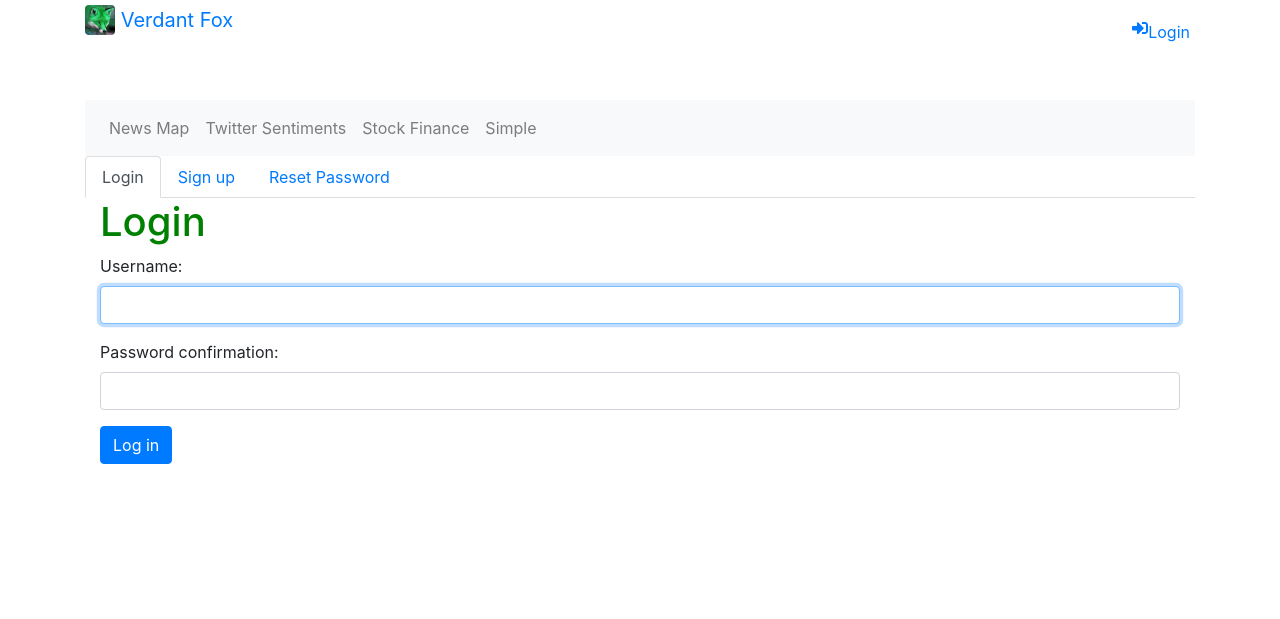
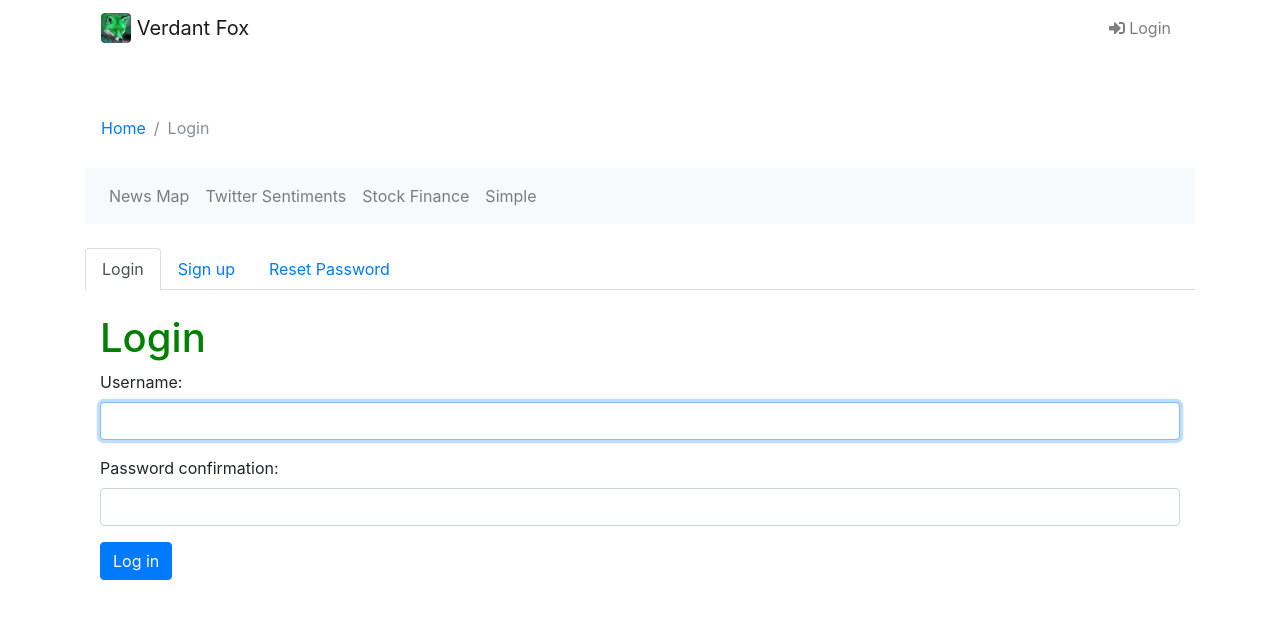
Before and after one commit to VerdantFox/VerdantFoxSite, a Django app: page /accounts/login/ in a window 1280 px wide. Shown: the top 619 px of the page. Run offline with Django 3.2, Linux system fonts and the light colour scheme; some libraries are stand-ins or nearby versions.

Commit message:
Added breadcrumb system and updated top navbar (login and home).

```diff
--- a/Simple/templates/Simple/Simple_index.html
+++ b/Simple/templates/Simple/Simple_index.html
@@ -1,6 +1,10 @@
 {% extends 'Simple/Simple_base.html' %}
 {% block title_block %}
   Home | Simple
+{% endblock %}
+{% block breadcrumb %}
+  <li class="breadcrumb-item"><a href="{% url 'home' %}">Home</a></li>
+  <li class="breadcrumb-item active" aria-current="page">Simple</li>
 {% endblock %}
 {% block body_block %}
   <div class="title-section">
--- a/Simple/templates/Simple/change_form.html
+++ b/Simple/templates/Simple/change_form.html
@@ -1,6 +1,11 @@
 {% extends 'Simple/Simple_base.html' %}
 {% block title_block %}
   Change | Simple
+{% endblock %}
+{% block breadcrumb %}
+  <li class="breadcrumb-item"><a href="{% url 'home' %}">Home</a></li>
+  <li class="breadcrumb-item"><a href="{% url 'Simple:index' %}">Simple</a></li>
+  <li class="breadcrumb-item active" aria-current="page">Change</li>
 {% endblock %}
 {% block body_block %}
   <h1>Welcome to Change!</h1>
--- a/Simple/templates/Simple/fizzbuzz_form.html
+++ b/Simple/templates/Simple/fizzbuzz_form.html
@@ -1,6 +1,11 @@
 {% extends 'Simple/Simple_base.html' %}
 {% block title_block %}
   FizzBuzz | Simple
+{% endblock %}
+{% block breadcrumb %}
+  <li class="breadcrumb-item"><a href="{% url 'home' %}">Home</a></li>
+  <li class="breadcrumb-item"><a href="{% url 'Simple:index' %}">Simple</a></li>
+  <li class="breadcrumb-item active" aria-current="page">FizzBuzz</li>
 {% endblock %}
 {% block body_block %}
   <h1>Welcome to FizzBuzz!</h1>
--- a/accounts/templates/accounts/login.html
+++ b/accounts/templates/accounts/login.html
@@ -1,5 +1,9 @@
 {% extends 'accounts/accounts_base.html' %}
 {% block title_block %}Login | Verdant Fox{% endblock %}
+{% block breadcrumb %}
+  <li class="breadcrumb-item"><a href="{% url 'home' %}">Home</a></li>
+  <li class="breadcrumb-item active" aria-current="page">Login</li>
+{% endblock %}
 {% block navbar_2 %}
   <ul class="nav nav-tabs">
   <li class="nav-item">
@@ -11,7 +15,8 @@
   <li class="nav-item">
     <a class="nav-link" href="">Reset Password</a>
   </li>
-</ul>
+  </ul>
+  <br>
 {% endblock %}
 {% block body_block %}
   <div class="container">
--- a/accounts/templates/accounts/logout.html
+++ b/accounts/templates/accounts/logout.html
@@ -1,4 +1,8 @@
 {% extends 'main_base.html' %}
+{% block breadcrumb %}
+  <li class="breadcrumb-item"><a href="{% url 'home' %}">Home</a></li>
+  <li class="breadcrumb-item active" aria-current="page">Log out</li>
+{% endblock %}
 {% block body_block %}
   <h2>You are now logged out.</h2>
   <h4>Thank you for visiting, come again!</h4>
--- a/accounts/templates/accounts/signup_success.html
+++ b/accounts/templates/accounts/signup_success.html
@@ -1,4 +1,8 @@
 {% extends 'main_base.html' %}
+{% block breadcrumb %}
+  <li class="breadcrumb-item"><a href="{% url 'home' %}">Home</a></li>
+  <li class="breadcrumb-item active" aria-current="page">Signed up</li>
+{% endblock %}
 {% block body_block %}
     {% if messages %}
       <ul class="messages">
--- a/static/VerdantFox/css/master.css
+++ b/static/VerdantFox/css/master.css
@@ -3,13 +3,24 @@ h1{
 }
 
 .user-info{
-    float: right;
-    padding: 10px;
+    color: black;
 }
 .border{
     border: 2px solid black;
 }
 
-.top-row{
-    height: 100px
+/*.top-row{*/
+    /*height: 100px*/
+/*}*/
+
+.transparent{
+  background: transparent;
+  background-image: none;
+  border-color: transparent;
+  box-shadow: none;
 }
+.pad:before{
+    content:" ";
+    display:inline-block;
+    width:4px;
+}
--- a/templates/base.html
+++ b/templates/base.html
@@ -18,20 +18,20 @@
   </head>
   <body>
     <header>
-      <div class="top-row">
-      <div class="container">
-        <div class="row">
-          <div class="col-6">
+
+
+      <div class="top-row container">
+        <nav class="navbar navbar-expand-md navbar-light">
           <a class="navbar-brand" href="{% url 'home' %}">
             <img src="/static/images/VerdantFoxIcon.jpg" width="30"
                  height="30" class="d-inline-block align-top rounded"
                  alt="No image found"> Verdant Fox</a>
-          </div>
+        <ul class="navbar-nav ml-auto">
+          <li class="nav-item">
           {% if user.is_authenticated %}
-        <div class="col-6 user-info">
             <div class="user-info">
               <div class="nav dropdown">
-          <a class="dropdown-toggle dropdown-custom" href="#"
+                <a class="dropdown-toggle dropdown-custom nav-link" href="#"
                    role="button" id="dropdownMenuLink" data-toggle="dropdown"
                    aria-haspopup="true" aria-expanded="false">
                   Welcome, {{ request.user.username }}
@@ -45,32 +45,40 @@
                 </div>
               </div>
             </div>
-        </div>
           {% else %}
-        <div class="col-6 user-info">
             <div class="user-info">
-            <a class="nav login" href="{% url 'accounts:login' %}"><i class="fas fa-sign-in-alt"></i> Login</a>
+              <a class="nav-link mr-auto" href="{% url 'accounts:login' %}">
+                  <i class="fas fa-sign-in-alt"></i><span class="pad"></span>Login</a>
             </div>
           {% endif %}
+          </li>
+        </ul>
+        </nav>
+
+        <br><br>
+
+        <nav class="" aria-label="breadcrumb" role="navigation">
+          <ol class="breadcrumb transparent">
+            {% block breadcrumb %}{% endblock %}
+          </ol>
+        </nav>
         </div>
-        </div>
-      </div>
-      </div>
-    <div class="bottom-row">
-      <div class="container">
+
+      <div class="bottom-row container">
         <nav class="navbar navbar-expand-md navbar-light bg-light">
-          <button class="navbar-toggler" type="button" data-toggle="collapse" data-target="#navbarNav" aria-controls="navbarNav" aria-expanded="false" aria-label="Toggle navigation">
+          <button class="navbar-toggler" type="button" data-toggle="collapse"
+                data-target="#navbarNav" aria-controls="navbarNav"
+                aria-expanded="false" aria-label="Toggle navigation">
             <span class="navbar-toggler-icon"></span>
           </button>
-          {# <div class="mx-auto" style="width: 420px">#}
+
           {% block inner_navbar %}
           {% endblock inner_navbar %}
-          {# </div>#}
+
         </nav>
       </div>
-    </div>
     </header>
-
+    <br>
     <div class="container">
       {% block navbar_2 %}
       {% endblock %}
--- a/templates/index.html
+++ b/templates/index.html
@@ -1,6 +1,9 @@
 {% extends 'main_base.html' %}
 {% block title_block %}
   Home | Verdant Fox
+{% endblock %}
+{% block breadcrumb %}
+  <li class="breadcrumb-item active" aria-current="page">Home</li>
 {% endblock %}
 {% block body_block %}
       {% if messages %}
```
Also changed, not shown: Simple/templates/Simple/vigenere_form.html (+6 -1 lines), accounts/templates/accounts/signup.html (+6 -1 lines). Lines whose indentation alone changed are shown as unchanged.
